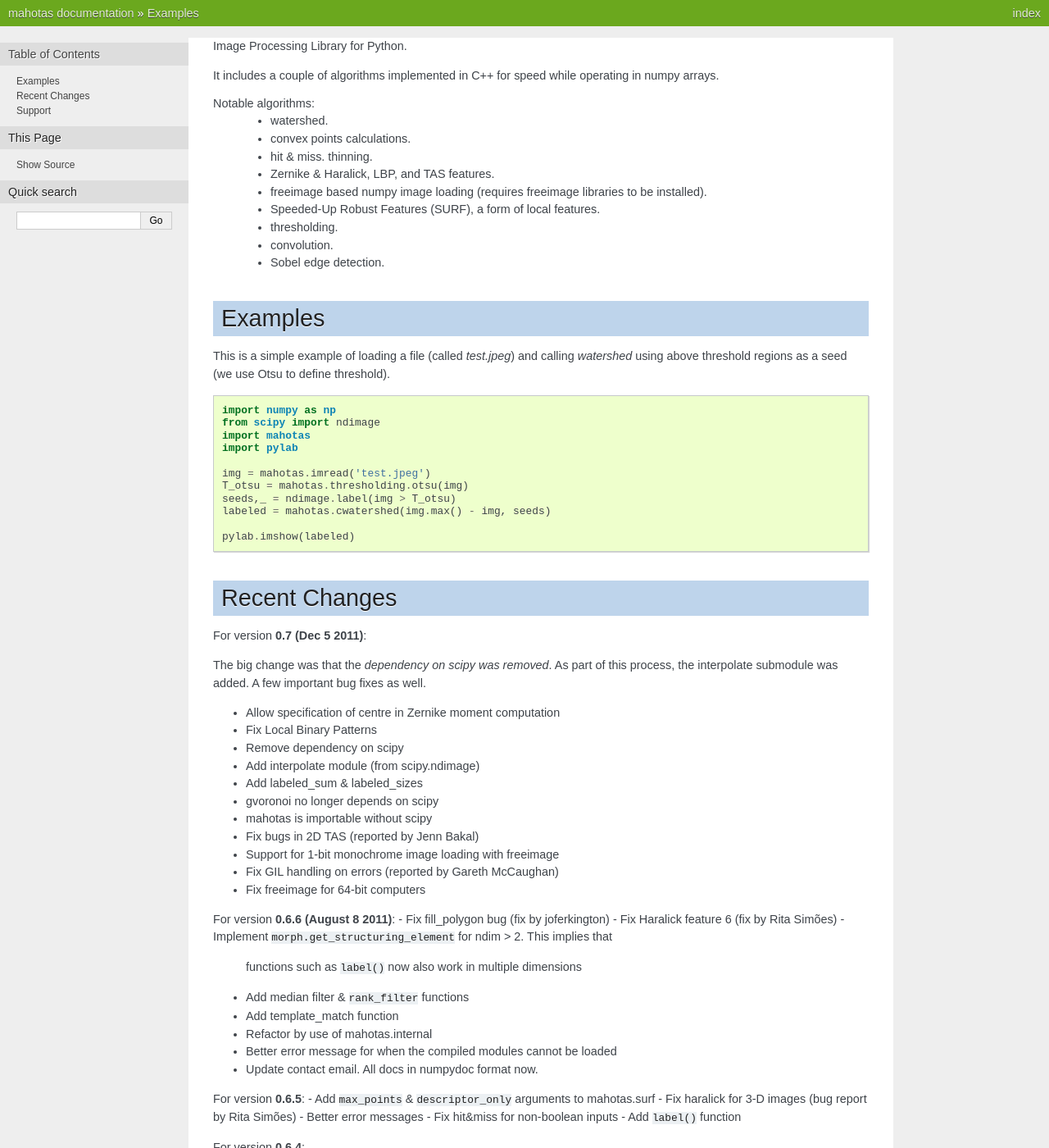
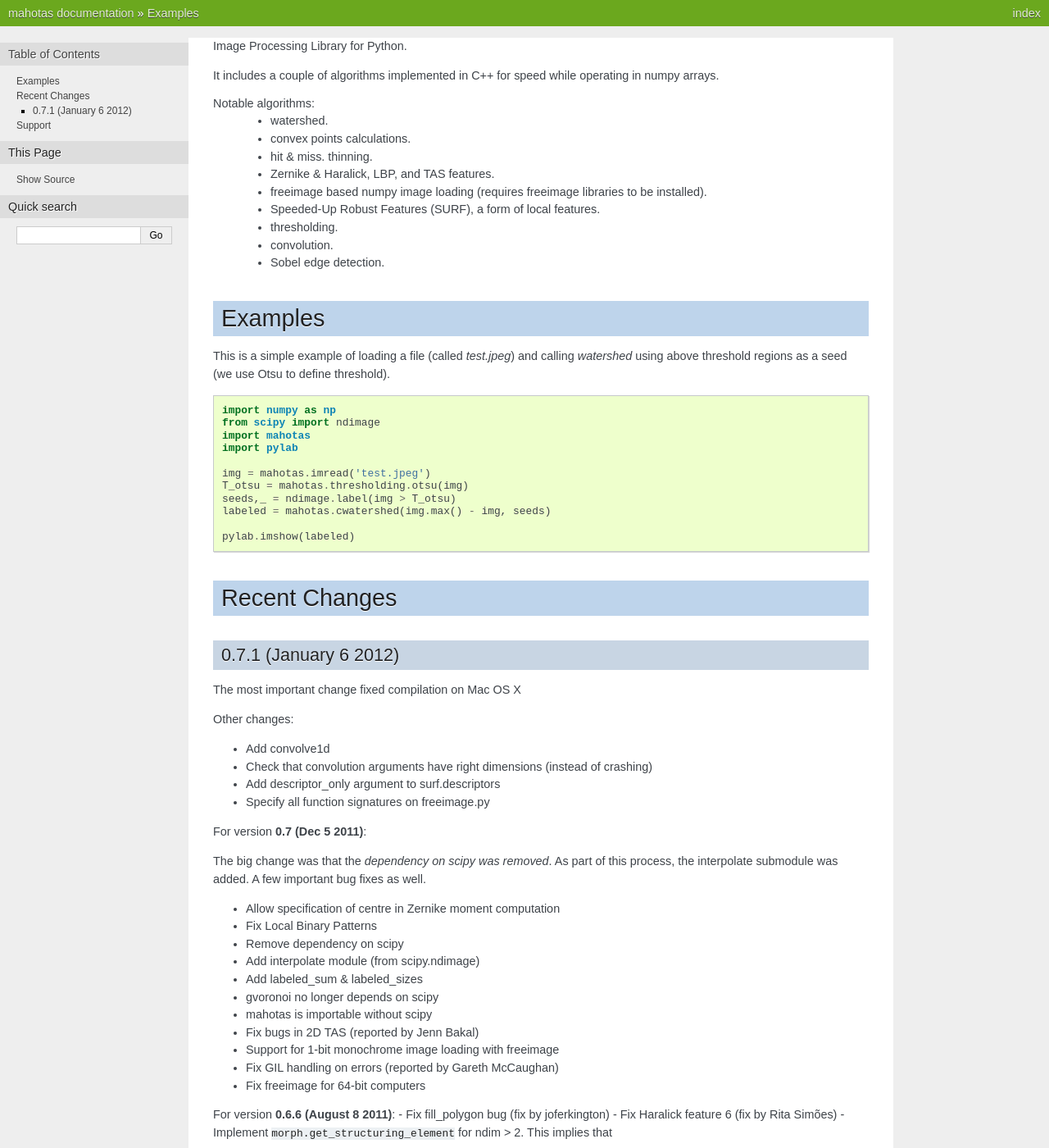
Before and after one commit to luispedro/mahotas, a Sphinx documentation site: the page built from docs/source/readme.rst, in a window 1280 px wide and 1400 px high. Shown: the whole window at 82% size. Built offline with Sphinx 7.4.7, drawn with Linux system fonts in a browser that asks for light colours; formulas are drawn with MathJax 3.

Commit message:
DOC Document changes in 0.7.1
Should have made the release, but too late now

```diff
--- a/docs/source/readme.rst
+++ b/docs/source/readme.rst
@@ -41,6 +41,23 @@ threshold).
 
 Recent Changes
 --------------
+
+
+0.7.1 (January 6 2012)
+~~~~~~~~~~~~~~~~~~~~~~
+
+The most important change fixed compilation on Mac OS X
+
+Other changes:
+
+- Add convolve1d
+- Check that convolution arguments have right dimensions (instead of
+  crashing)
+- Add descriptor_only argument to surf.descriptors
+- Specify all function signatures on freeimage.py
+
+
+
 
 For version **0.7 (Dec 5 2011)**:
 
```
Also changed, not shown: README.rst (+14 -0 lines).
